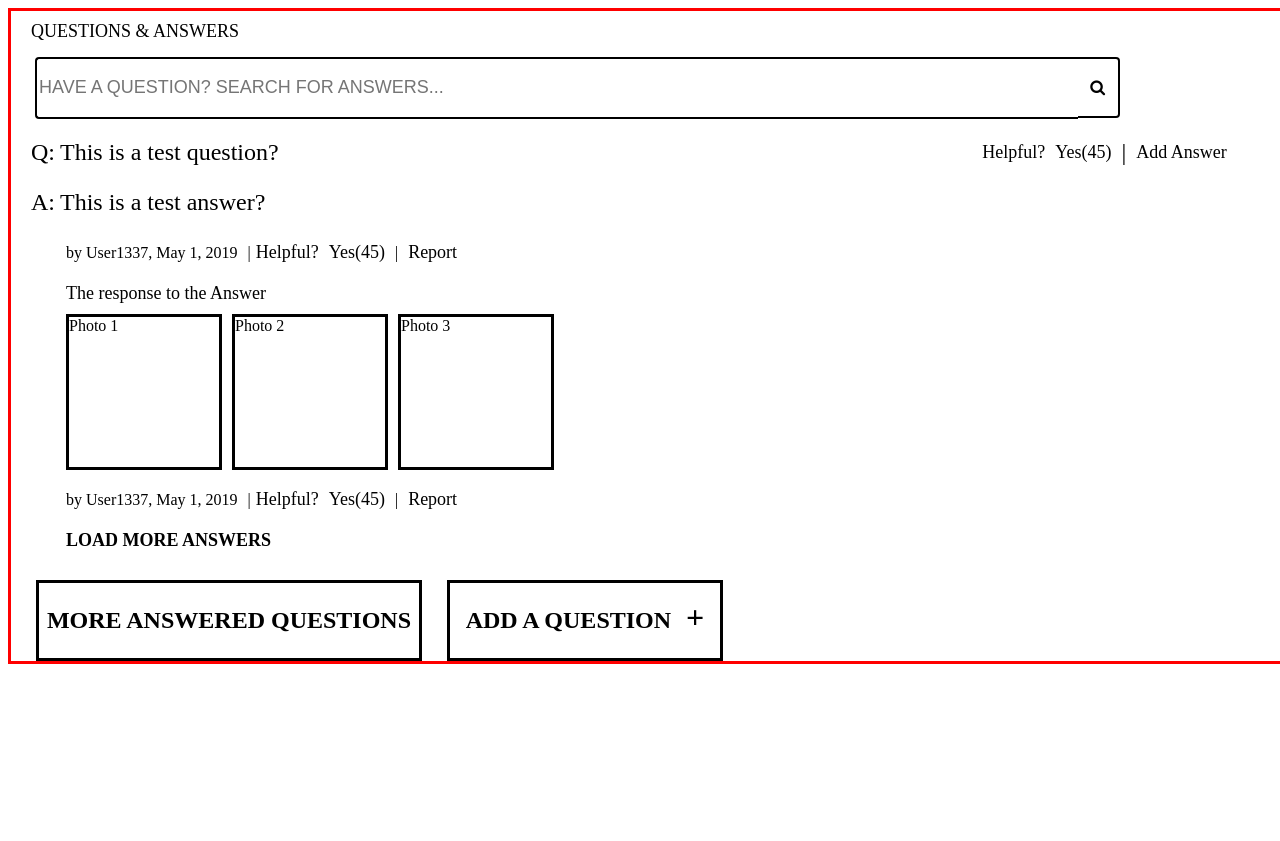
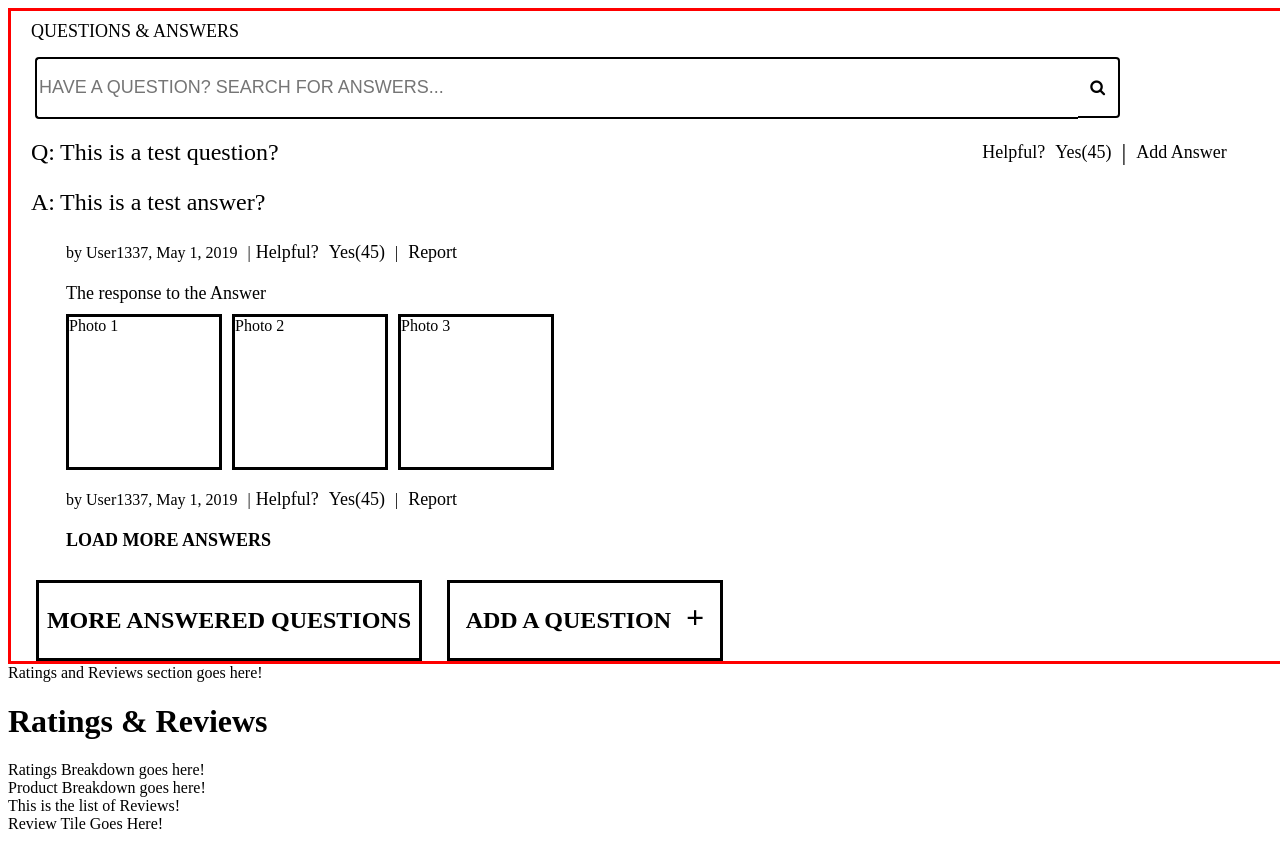
Before and after one commit to RFP2207-G2-ECOM/FEC-BSB, a React (Create React App) app in the folder client/: page / in a window 1280 px wide. Shown: the top 841 px of the page. Before the commit the page ends 800 px from the top, so only its background shows below. Built offline with nearby package versions, Linux system fonts and the light colour scheme.

Commit message:
created components for ratings list, rating tile, ratings breakdown, and product breakdown, imported them into the main RatingsReviews component and added to app

```diff
--- a/client/src/App.jsx
+++ b/client/src/App.jsx
@@ -1,5 +1,6 @@
 import React, { useState, useContext, useEffect } from 'react';
 import QuestionAnswers from './components/QA/QuestionAnswers.jsx';
+import RatingsReviews from './components/Reviews/RatingsReviews.jsx';
 
 class App extends React.Component {
   constructor(props) {
@@ -10,6 +11,7 @@ class App extends React.Component {
     return (
       <>
         <QuestionAnswers />
+        <RatingsReviews />
       </>
     )
   }
--- /dev/null
+++ b/client/src/components/Reviews/ProductBreakdown.jsx
@@ -0,0 +1,17 @@
+import React from "react"
+
+class ProductBreakdown extends React.Component {
+  constructor(props) {
+    super (props)
+  }
+
+  render() {
+    return (
+      <div>
+        Product Breakdown goes here!
+      </div>
+    )
+  }
+}
+
+export default ProductBreakdown
--- /dev/null
+++ b/client/src/components/Reviews/RatingsBreakdown.jsx
@@ -0,0 +1,17 @@
+import React from "react"
+
+class RatingsBreakdown extends React.Component {
+  constructor(props) {
+    super(props)
+  }
+
+  render () {
+    return (
+      <div>
+        Ratings Breakdown goes here!
+      </div>
+    )
+  }
+}
+
+export default RatingsBreakdown
--- /dev/null
+++ b/client/src/components/Reviews/RatingsReviews.jsx
@@ -0,0 +1,25 @@
+import React from "react"
+import ReviewsList from "./ReviewsList.jsx"
+import RatingsBreakdown from "./RatingsBreakdown.jsx"
+import ProductBreakdown from "./ProductBreakdown.jsx"
+
+class RatingsReviews extends React.Component {
+  constructor(props) {
+    super(props)
+  }
+
+  render() {
+    return (
+      <>
+        <div>Ratings and Reviews section goes here!</div>
+        <h1>Ratings & Reviews</h1>
+        <RatingsBreakdown />
+        <ProductBreakdown />
+        <ReviewsList />
+      </>
+    )
+  }
+
+}
+
+export default RatingsReviews
--- /dev/null
+++ b/client/src/components/Reviews/ReviewTile.jsx
@@ -0,0 +1,21 @@
+import React from "react"
+
+class ReviewTile extends React.Component {
+  constructor(props) {
+    super(props)
+  }
+
+  render() {
+    return (
+      <div>
+        Review Tile Goes Here!
+      </div>
+    )
+  }
+
+
+}
+
+
+
+export default ReviewTile
--- /dev/null
+++ b/client/src/components/Reviews/ReviewsList.jsx
@@ -0,0 +1,22 @@
+import React from "react"
+import ReviewTile from "./ReviewTile.jsx"
+
+class ReviewsList extends React.Component {
+  constructor(props) {
+    super(props)
+  }
+
+  render() {
+    return (
+      <div>
+        This is the list of Reviews!
+        <div>
+          <ReviewTile />
+        </div>
+      </div>
+    )
+  }
+}
+
+
+export default ReviewsList
```
Also changed, not shown: client/src/components/Reviews/index.jsx (deleted).
